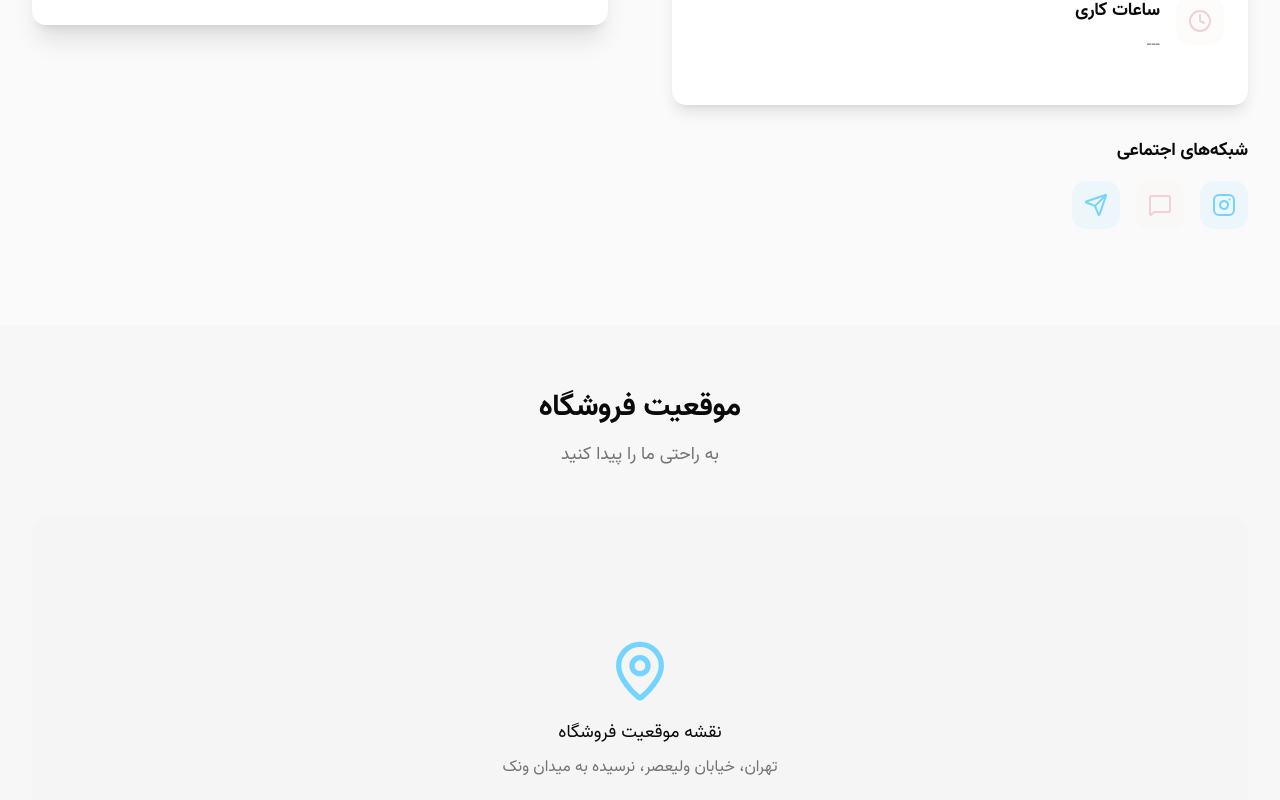
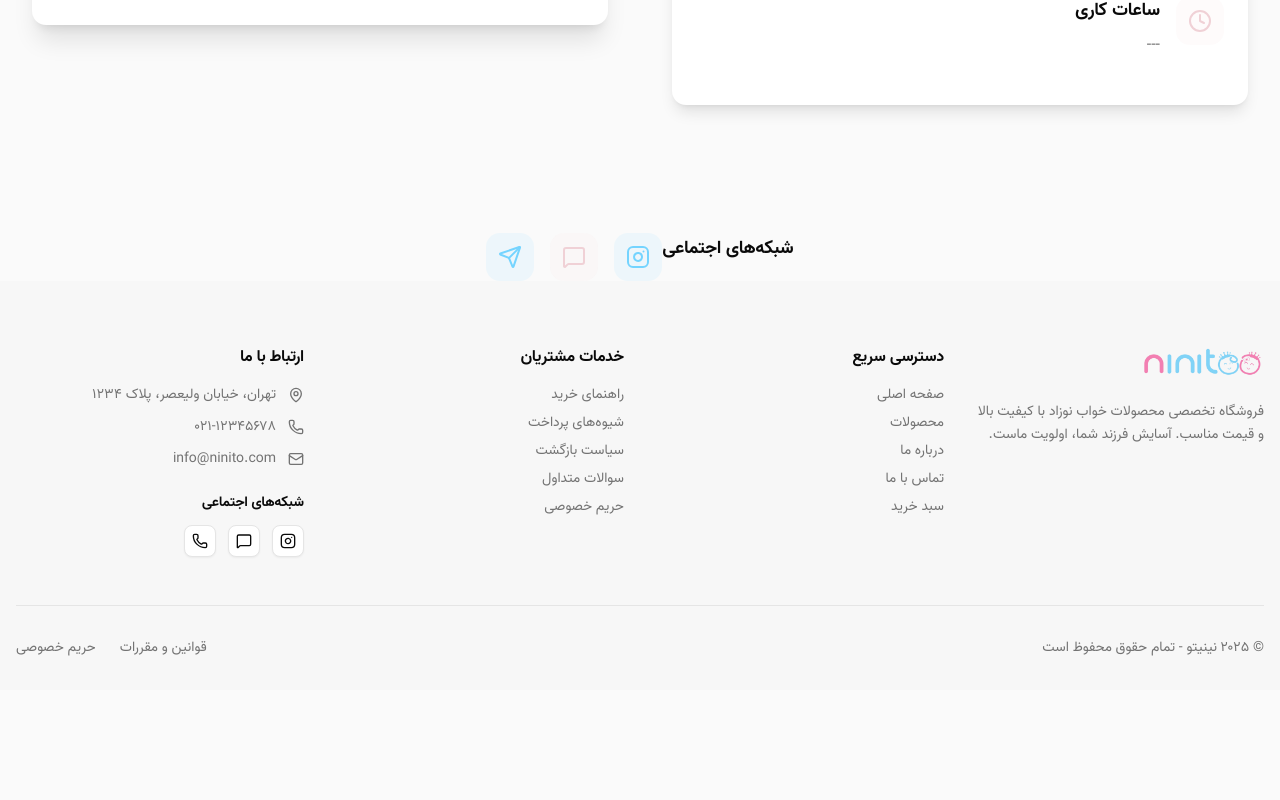
Before and after one commit to LoopCrafter/ninito-client, a Next.js app: page /contact in a window 1280 px wide. Shown: the part 1340-2140 px from the top of the page. After the commit the page ends 2030 px from the top, so only its background shows below. Built offline with nearby package versions, Linux system fonts and the light colour scheme; no server answers.

Commit message:
Added social network and contactinInfo

```diff
--- a/app/contact/_components/ContactInfo.tsx
+++ b/app/contact/_components/ContactInfo.tsx
@@ -96,37 +96,7 @@ const ContactInfo: React.FC<ContactInfoProps> = ({ contactInfo }) => {
         </Card>
       </div>
 
-      <div>
-        <h3 className="font-semibold text-lg mb-4">شبکه‌های اجتماعی</h3>
-        <div className="flex gap-4">
-          <a
-            href={
-              contactInfo?.socials?.instagram ?? "https://instagram.com/ninito"
-            }
-            target="_blank"
-            rel="noopener noreferrer"
-            className="w-12 h-12 bg-primary/10 rounded-xl flex items-center justify-center hover:bg-primary/20 smooth-transition"
-          >
-            <Instagram className="h-6 w-6 text-primary" />
-          </a>
-          <a
-            href={contactInfo?.socials?.whatsapp ?? "#"}
-            target="_blank"
-            rel="noopener noreferrer"
-            className="w-12 h-12 bg-secondary/10 rounded-xl flex items-center justify-center hover:bg-secondary/20 smooth-transition"
-          >
-            <MessageSquare className="h-6 w-6 text-secondary" />
-          </a>
-          <a
-            href={contactInfo?.socials?.telegram ?? "#"}
-            target="_blank"
-            rel="noopener noreferrer"
-            className="w-12 h-12 bg-primary/10 rounded-xl flex items-center justify-center hover:bg-primary/20 smooth-transition"
-          >
-            <Send className="h-6 w-6 text-primary" />
-          </a>
-        </div>
-      </div>
+      <div></div>
     </div>
   );
 };
--- a/app/contact/page.tsx
+++ b/app/contact/page.tsx
@@ -1,4 +1,4 @@
-import { MapPin, Send } from "lucide-react";
+import { Instagram, MapPin, MessageSquare, Send } from "lucide-react";
 import { Button } from "@/src/components/ui/button";
 import { apiFetchServer } from "@/src/lib/apiFetch.server";
 import ContactInfo from "./_components/ContactInfo";
@@ -6,7 +6,7 @@ import { ContactInfoType } from "@/src/types";
 import ContactForm from "./_components/ContactForm";
 
 export default async function Contact() {
-  const settingsRes = await apiFetchServer<{ settings: ContactInfoType }>(
+  const contactRes = await apiFetchServer<{ settings: ContactInfoType }>(
     "/settings"
   );
 
@@ -33,13 +33,45 @@ export default async function Contact() {
       <section className="py-16 lg:py-24">
         <div className="container">
           <div className="grid lg:grid-cols-2 gap-12 lg:gap-16">
-            <ContactInfo contactInfo={settingsRes?.settings} />
+            <ContactInfo contactInfo={contactRes?.settings} />
             <ContactForm />
           </div>
         </div>
       </section>
+      <section className="flex w-full justify-center items-center">
+        <h3 className="font-semibold text-lg mb-4">شبکه‌های اجتماعی</h3>
+        <div className="flex gap-4">
+          <a
+            href={
+              contactRes?.settings?.socials?.instagram ??
+              "https://instagram.com/ninito"
+            }
+            target="_blank"
+            rel="noopener noreferrer"
+            className="w-12 h-12 bg-primary/10 rounded-xl flex items-center justify-center hover:bg-primary/20 smooth-transition"
+          >
+            <Instagram className="h-6 w-6 text-primary" />
+          </a>
+          <a
+            href={contactRes?.settings?.socials?.whatsapp ?? "#"}
+            target="_blank"
+            rel="noopener noreferrer"
+            className="w-12 h-12 bg-secondary/10 rounded-xl flex items-center justify-center hover:bg-secondary/20 smooth-transition"
+          >
+            <MessageSquare className="h-6 w-6 text-secondary" />
+          </a>
+          <a
+            href={contactRes?.settings?.socials?.telegram ?? "#"}
+            target="_blank"
+            rel="noopener noreferrer"
+            className="w-12 h-12 bg-primary/10 rounded-xl flex items-center justify-center hover:bg-primary/20 smooth-transition"
+          >
+            <Send className="h-6 w-6 text-primary" />
+          </a>
+        </div>
+      </section>
 
-      <section className="py-16 bg-muted/50">
+      {/* <section className="py-16 bg-muted/50">
         <div className="container">
           <div className="text-center mb-12">
             <h2 className="text-3xl font-bold mb-4">موقعیت فروشگاه</h2>
@@ -60,7 +92,7 @@ export default async function Contact() {
             </div>
           </div>
         </div>
-      </section>
+      </section> */}
     </>
   );
 }
--- a/src/components/footer.tsx
+++ b/src/components/footer.tsx
@@ -1,6 +1,7 @@
 import { Instagram, MessageSquare, Phone, Mail, MapPin } from "lucide-react";
 import { Button } from "@/src/components/ui/button";
 import Link from "next/link";
+import Image from "next/image";
 
 export function Footer() {
   return (
@@ -9,7 +10,13 @@ export function Footer() {
         <div className="grid grid-cols-1 md:grid-cols-2 lg:grid-cols-4 gap-8 mb-12">
           <div className="lg:col-span-1">
             <h3 className="text-2xl font-bold bg-gradient-to-r from-baby-blue to-baby-pink bg-clip-text text-transparent mb-4">
-              نینیتو
+              <Image
+                src="/images/logo.png"
+                alt="Ninito"
+                width={120}
+                height={40}
+                className="h-[40px] object-cover"
+              />
             </h3>
             <p className="text-muted-foreground mb-6 text-sm leading-relaxed">
               فروشگاه تخصصی محصولات خواب نوزاد با کیفیت بالا و قیمت مناسب. آسایش
```
